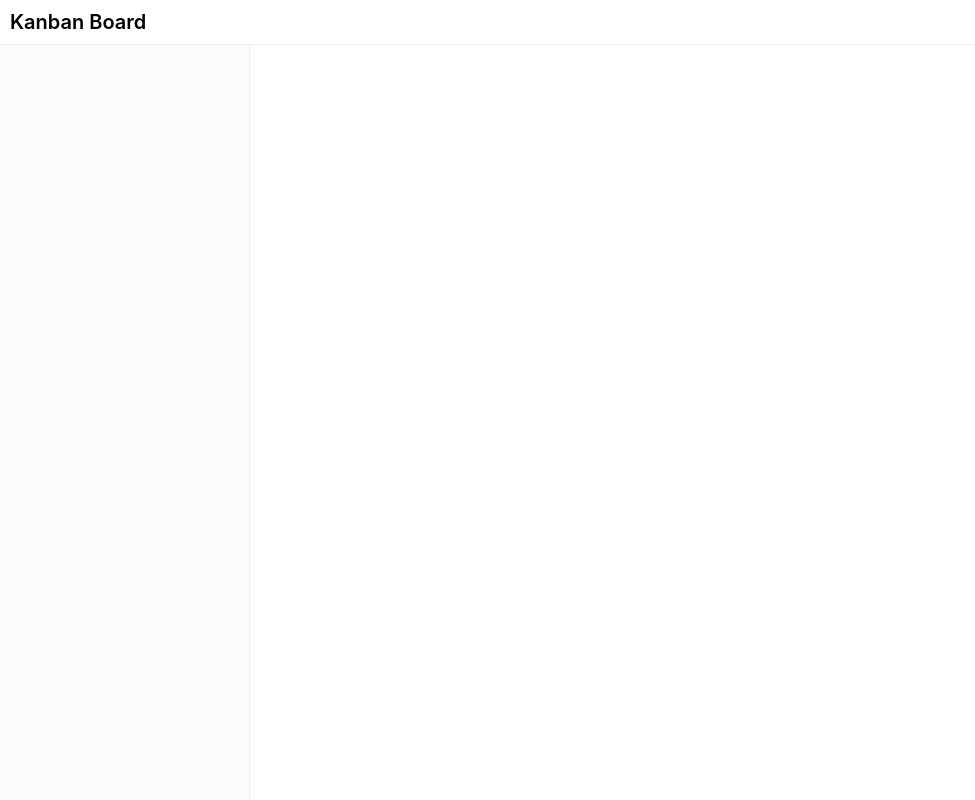
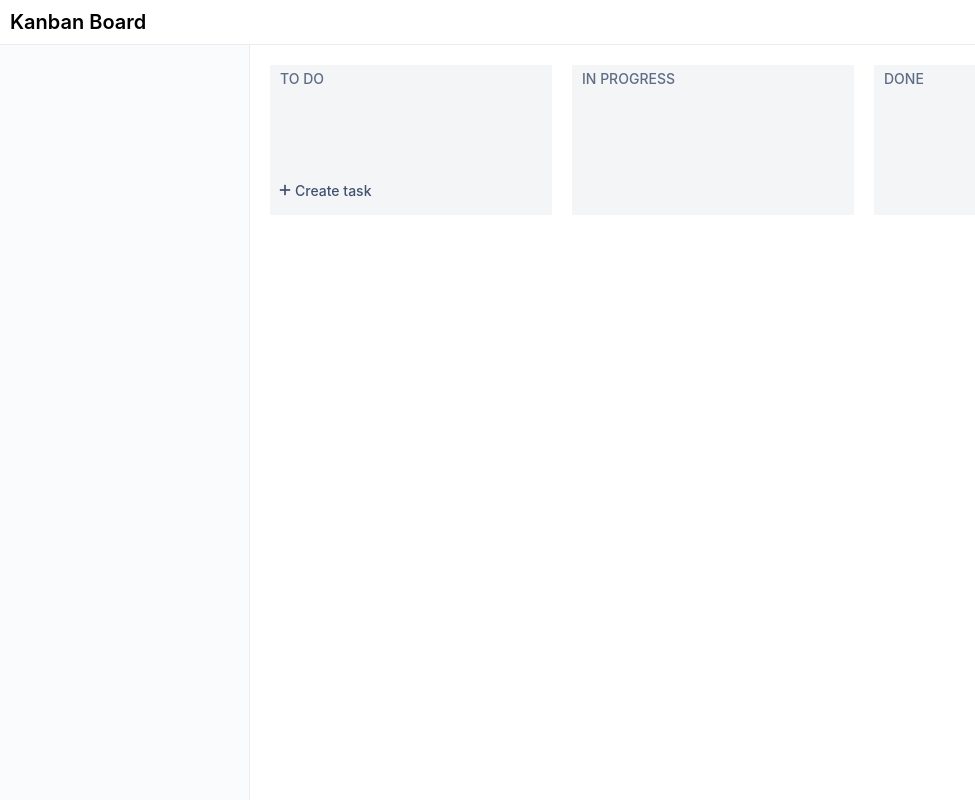
Before and after one commit to LearnWithTripurari/Kanban-Board, a Preact app in the folder client/: page / in a window 1280 px wide. Shown: the whole page, without its empty margins (0-975 px from the left). Built offline with nearby package versions, Linux system fonts and the light colour scheme.

Commit message:
feat(client): Designed the Task Board - Initial Design has been done

```diff
--- a/client/src/Components/Main/Main.jsx
+++ b/client/src/Components/Main/Main.jsx
@@ -2,8 +2,48 @@ import { h } from 'preact';
 import './Main.scss';
 
 function Main() {
+
+    function onCreateTask() {
+        const createTaskInput = document.querySelector('.create-task-input > input');
+
+        if ( createTaskInput.style.display === 'block')
+            createTaskInput.style.display = 'none';
+        else
+            createTaskInput.style.display = 'block'
+    }
+
+    function onEnter(e) {
+        if (e.key === 'Enter') {
+            console.log(e.target.value);
+        }
+    }
+
     return (
         <main className="main-content">
+
+            <div className="board">
+                <div className="box">
+                    <div className="title">TO DO</div>
+                    <div className="create-task">
+                        <a className="link-button" onClick={onCreateTask}>
+                            <span className="material-symbols-outlined">add</span>
+                            Create task
+                        </a>
+                        <div className="create-task-input">
+                            <input type="text" placeholder="What needs to be done?" onKeyUp={onEnter}/>
+                        </div>
+
+                    </div>
+                </div>
+
+                <div className="box">
+                    <div className="title">IN PROGRESS</div>
+                </div>
+
+                <div className="box">
+                    <div className="title">DONE</div>
+                </div>
+            </div>
 
         </main>
     );
--- a/client/src/Components/Main/Main.scss
+++ b/client/src/Components/Main/Main.scss
@@ -1,4 +1,46 @@
 .main-content {
   flex: 1;
   padding: 20px;
+
+  .board {
+    display: flex;
+    gap: 20px;
+
+    .box {
+      background: #F4F5F7;
+      min-width: 282px;
+      max-width: 282px;
+      height: 150px;
+      transition: min-width 300ms ease 0s, max-width 300ms ease-in 0s;
+      display: flex;
+      flex-direction: column;
+      justify-content: space-between;
+
+      .title {
+        text-transform: uppercase;
+        font-weight: 500;
+        color: #5E6C84;
+        letter-spacing: normal;
+        font-size: 14px;
+        padding: 5px 0 0 10px;
+      }
+
+      .create-task {
+
+        .create-task-input {
+          padding: 0 5px 5px 5px;
+          input {
+            display: none;
+            width: 100%;
+            height: 50px;
+            padding: 0 5px;
+          }
+
+        }
+
+      }
+    }
+
+  }
+
 }
--- a/client/src/Style.scss
+++ b/client/src/Style.scss
@@ -12,3 +12,20 @@ body {
     margin: 0;
     padding: 0;
 }
+
+.link-button {
+    text-decoration: none;
+    padding: 10px 5px;
+    border: none;
+    background: none;
+    cursor: pointer;
+    display: flex;
+    align-items: center;
+    color: #42526E;
+    font-weight: 500;
+
+    span {
+        font-size: 20px;
+        font-weight: 500;
+    }
+}
```
